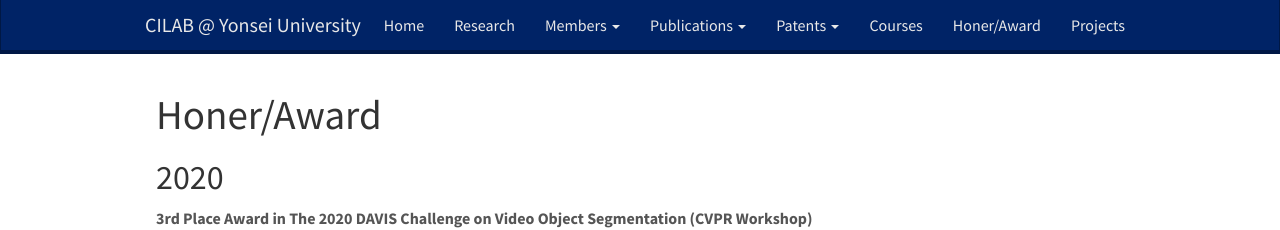
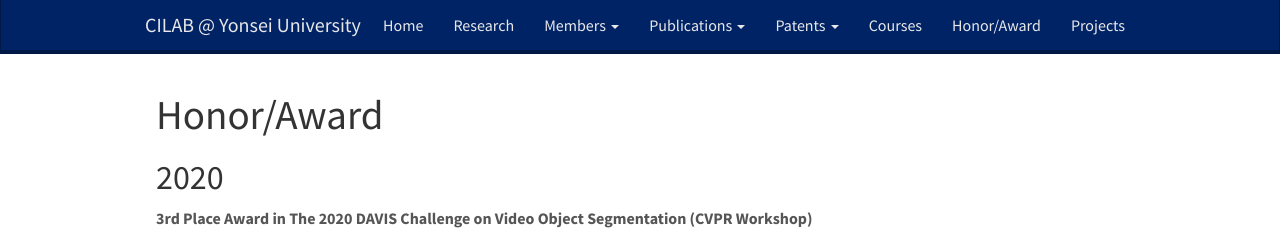
Before and after one commit to won4113/cilab-yonsei.github.io, a Jekyll site: the page built from _pages/honor_award.md, in a window 1280 px wide and 900 px high. Shown: the top 230 px of the window. Built offline with Jekyll 4.4.1, drawn with Linux system fonts in a browser that asks for light colours; nearby versions of some CDN libraries.

Commit message:
honor/award 관련 수정

```diff
--- a/_includes/header.html
+++ b/_includes/header.html
@@ -39,7 +39,7 @@
 			</ul>
 			</li>
 		<li><a href="{{ site.url }}{{ site.baseurl }}/courses">Courses</a></li>
-		<li><a href="{{ site.url }}{{ site.baseurl }}/honer_award">Honer/Award</a></li>
+		<li><a href="{{ site.url }}{{ site.baseurl }}/honor_award">Honor/Award</a></li>
 		<li><a href="{{ site.url }}{{ site.baseurl }}/projects">Projects</a></li>
 
 
--- a/_pages/honer_award.md
+++ b/_pages/honor_award.md
@@ -1,12 +1,12 @@
 ---
-title: "CILAB - Honer/Award"
+title: "CILAB - Honor/Award"
 layout: gridlay
-excerpt: "CILAB -- Honer/Award"
+excerpt: "CILAB -- Honor/Award"
 sitemap: false
-permalink: /honer_award/
+permalink: /honor_award/
 ---
 
-# Honer/Award
+# Honor/Award
 
 {% assign last_year = site.data.year_information.current_year %}
 {% assign first_year = site.data.year_information.ha_first_showing_year %}
@@ -14,7 +14,7 @@ permalink: /honer_award/
 {% for current_year in (first_year..last_year) reversed %}
 {% assign initial_state = 0 %}
 
-{% for publi in site.data.honer_award_list %}
+{% for publi in site.data.honor_award_list %}
 {% if publi.year == current_year %}
 
 {% if initial_state == 0 %}
```
Also changed, not shown: _data/honor_award_list.yml (renamed from _data/honer_award_list.yml).
